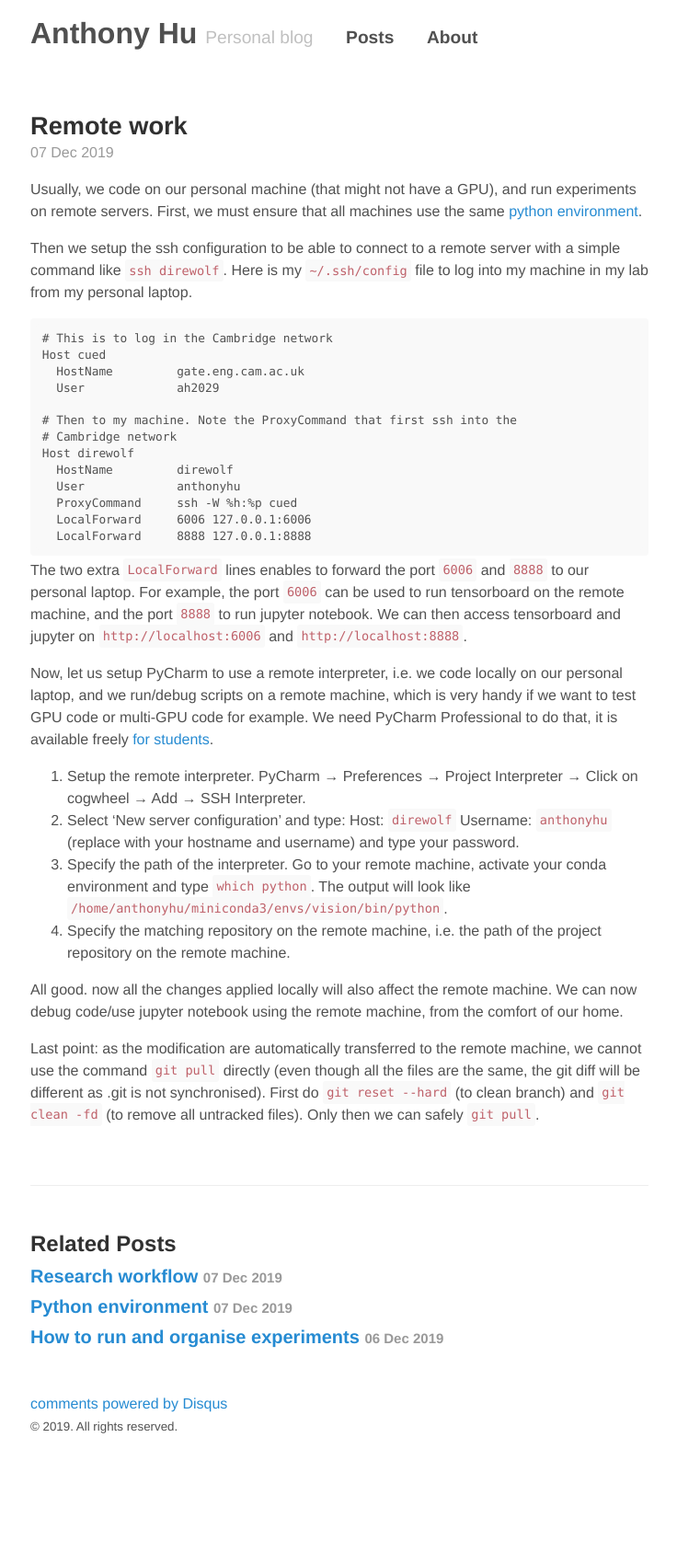
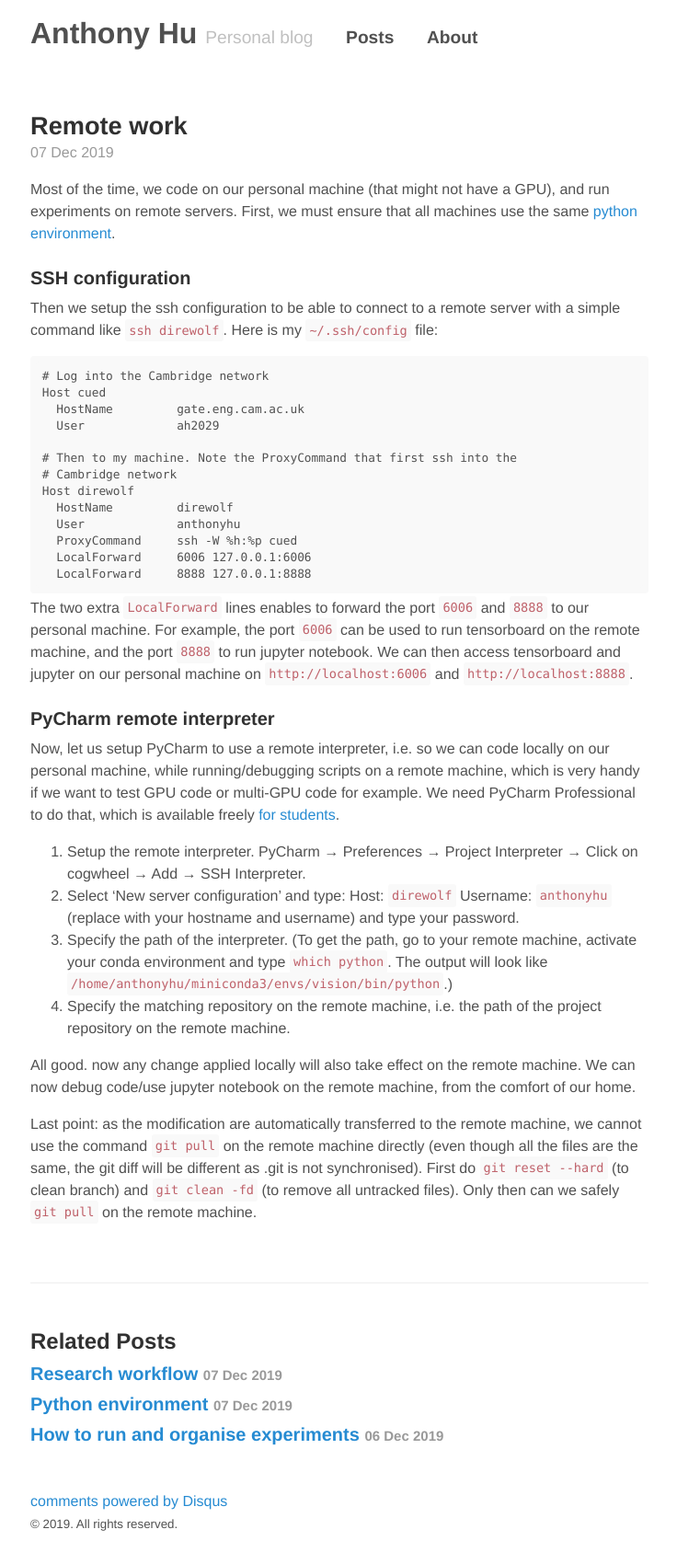
Before and after one commit to anthonyhu/anthonyhu.github.io, a Jekyll site: the page built from _posts/2019-12-07-remote-work.md, in a window 1280 px wide. Shown: the whole page at 92% size, without its empty margins (271-1007 px from the left). Built offline with Jekyll 4.4.1, drawn with Linux system fonts in a browser that asks for light colours; comment, search, counter and statistics services are not loaded; before the commit the page ends 1594 px from its top, so only the background shows below that.

Commit message:
Clean posts

````diff
--- a/_posts/2019-12-07-remote-work.md
+++ b/_posts/2019-12-07-remote-work.md
@@ -5,14 +5,16 @@ permalink: remote-work
 comments: true
 ---
 
-Usually, we code on our personal machine (that might not have a GPU), and run experiments on remote servers. First,
-we must ensure that all machines use the same [python environment]({% post_url 2019-12-07-python-environment%}).
+Most of the time, we code on our personal machine (that might not have a GPU), and run experiments on remote servers.
+First, we must ensure that all machines use the same [python environment]({% post_url 2019-12-07-python-environment%}).
 
+
+### SSH configuration
 Then we setup the ssh configuration to be able to connect to a remote server with a simple command like `ssh direwolf`.
-Here is my `~/.ssh/config` file to log into my machine in my lab from my personal laptop.
+Here is my `~/.ssh/config` file:
 
 ```
-# This is to log in the Cambridge network
+# Log into the Cambridge network
 Host cued
   HostName         gate.eng.cam.ac.uk
   User             ah2029
@@ -27,27 +29,29 @@ Host direwolf
   LocalForward     8888 127.0.0.1:8888
 ```
 
-The two extra `LocalForward` lines enables to forward the port `6006` and `8888` to our personal laptop. For example,
+The two extra `LocalForward` lines enables to forward the port `6006` and `8888` to our personal machine. For example,
 the port `6006` can be used to run tensorboard on the remote machine, and the port `8888` to run jupyter notebook.
-We can then access tensorboard and jupyter on `http://localhost:6006` and `http://localhost:8888`.
+We can then access tensorboard and jupyter on our personal machine on `http://localhost:6006` and `http://localhost:8888`.
 
 
-Now, let us setup PyCharm to use a remote interpreter, i.e. we code locally on our personal laptop, and we run/debug scripts
-on a remote machine, which is very handy if we want to test GPU code or multi-GPU code for example. We need PyCharm
-Professional to do that, it is available freely [for students](https://www.jetbrains.com/student/).
+### PyCharm remote interpreter
+Now, let us setup PyCharm to use a remote interpreter, i.e. so we can code locally on our personal machine, while
+running/debugging scripts on a remote machine, which is very handy if we want to test GPU code or multi-GPU code for
+example. We need PyCharm Professional to do that, which is available freely [for students](https://www.jetbrains.com/student/).
 
 1. Setup the remote interpreter. PyCharm → Preferences → Project Interpreter → Click on cogwheel → Add → SSH Interpreter.
 2. Select 'New server configuration' and type: Host: `direwolf` Username: `anthonyhu` (replace with your hostname and username)
 and type your password.
-3. Specify the path of the interpreter. Go to your remote machine, activate your conda environment and type `which python`.
-The output will look like `/home/anthonyhu/miniconda3/envs/vision/bin/python`.
+3. Specify the path of the interpreter. (To get the path, go to your remote machine,
+activate your conda environment and type `which python`.
+The output will look like `/home/anthonyhu/miniconda3/envs/vision/bin/python`.)
 4. Specify the matching repository on the remote machine, i.e. the path of the project repository on the remote machine.
 
-All good. now all the changes applied locally will also affect the remote machine. We can now debug code/use jupyter notebook
-using the remote machine, from the comfort of our home.
+All good. now any change applied locally will also take effect on the remote machine. We can now debug code/use
+jupyter notebook on the remote machine, from the comfort of our home.
 
 
 Last point: as the modification are automatically transferred to the remote machine, we cannot use the command `git pull`
-directly (even though all the files are the same, the git diff will be different as .git is not synchronised).
-First do `git reset --hard` (to clean branch) and `git clean -fd` (to remove all untracked files). Only then we can
-safely `git pull`.
+on the remote machine directly (even though all the files are the same, the git diff will be different as .git is not synchronised).
+First do `git reset --hard` (to clean branch) and `git clean -fd` (to remove all untracked files). Only then can we
+safely `git pull` on the remote machine.
````
Also changed, not shown: _posts/2019-12-06-run-experiments.md (+10 -8 lines), _posts/2019-12-07-python-environment.md (+7 -6 lines), _posts/2019-12-07-research-workflow.md (+8 -9 lines).
